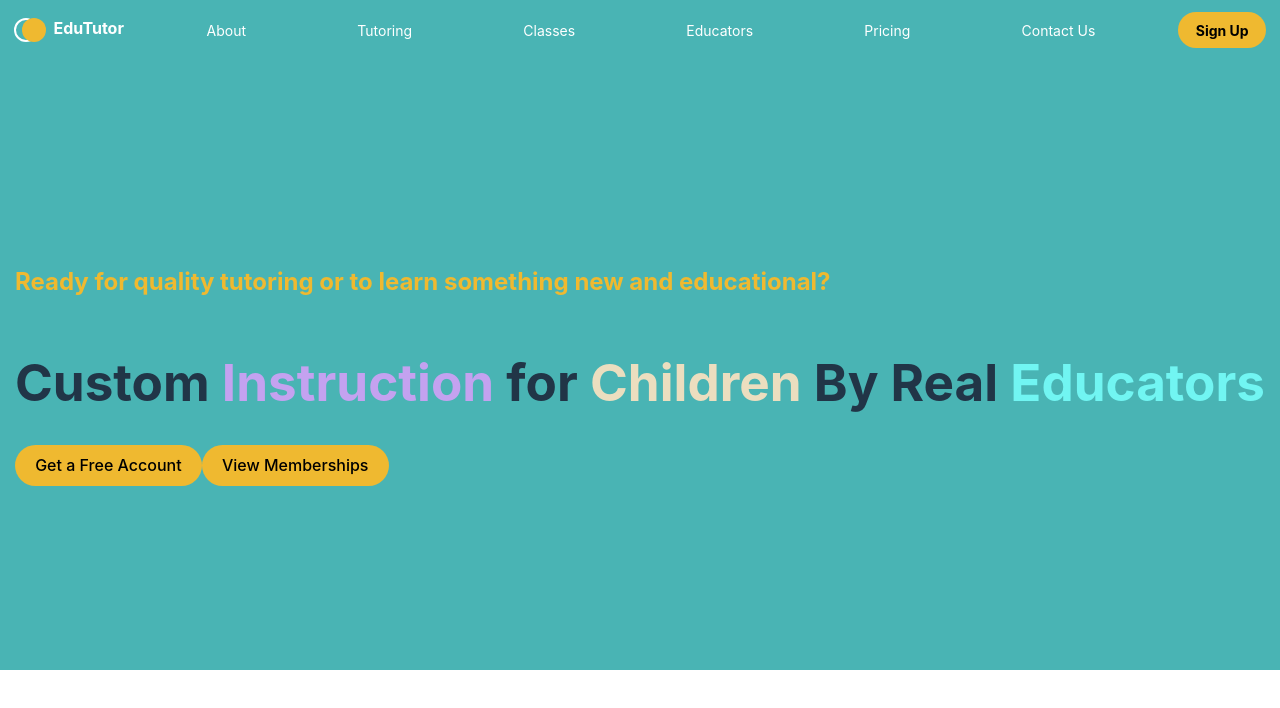
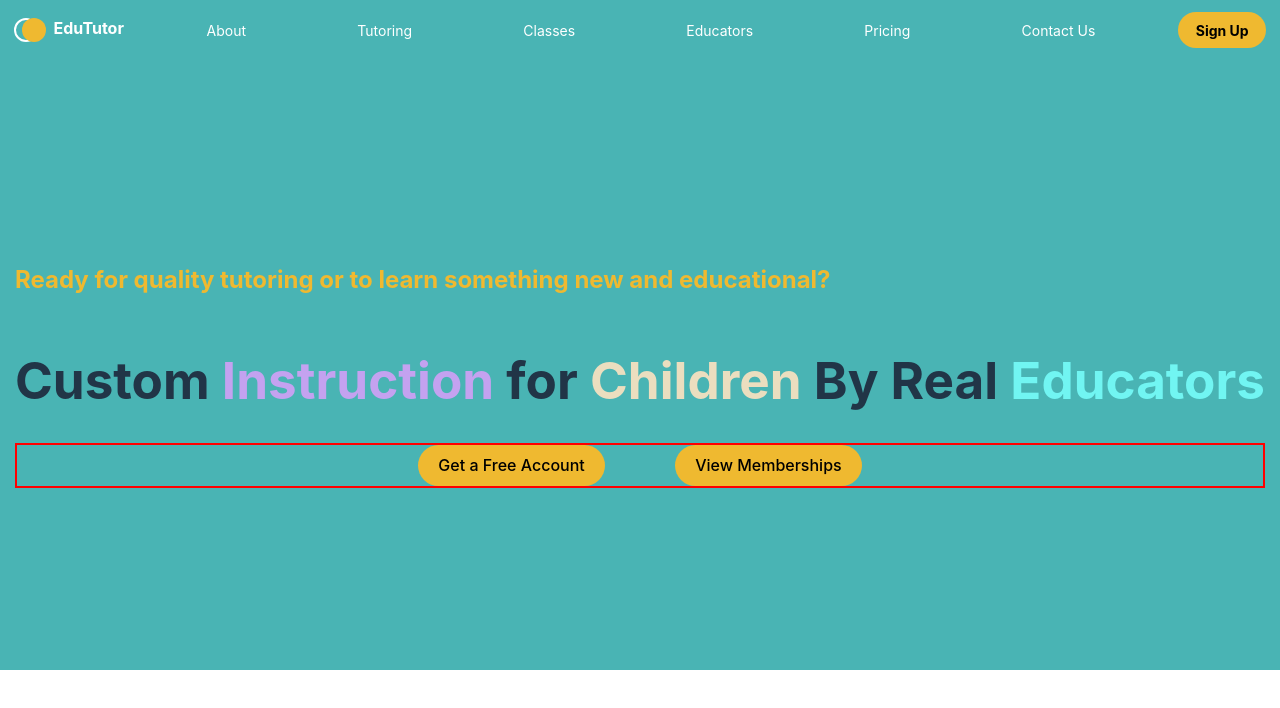
Before and after one commit to longhairshortcode/educationPlatform, a React (Vite) app in the folder client/: page / in a window 1280 px wide. Shown: the top 708 px of the page. Built offline with nearby package versions, Linux system fonts and the light colour scheme.

Commit message:
started styling home page, did nav now started on hero

```diff
--- a/client/src/components/Home/Hero/Hero.module.css
+++ b/client/src/components/Home/Hero/Hero.module.css
@@ -33,9 +33,11 @@
 }
 
 
-.container{
+.buttonsContainer{
     display: flex;
-    border: 2px sold red;
+    justify-content: center;
+    gap: 70px;
+    border: 2px solid red;
 }
 
 .parentLoginButton, .educatorLoginButton{
```
